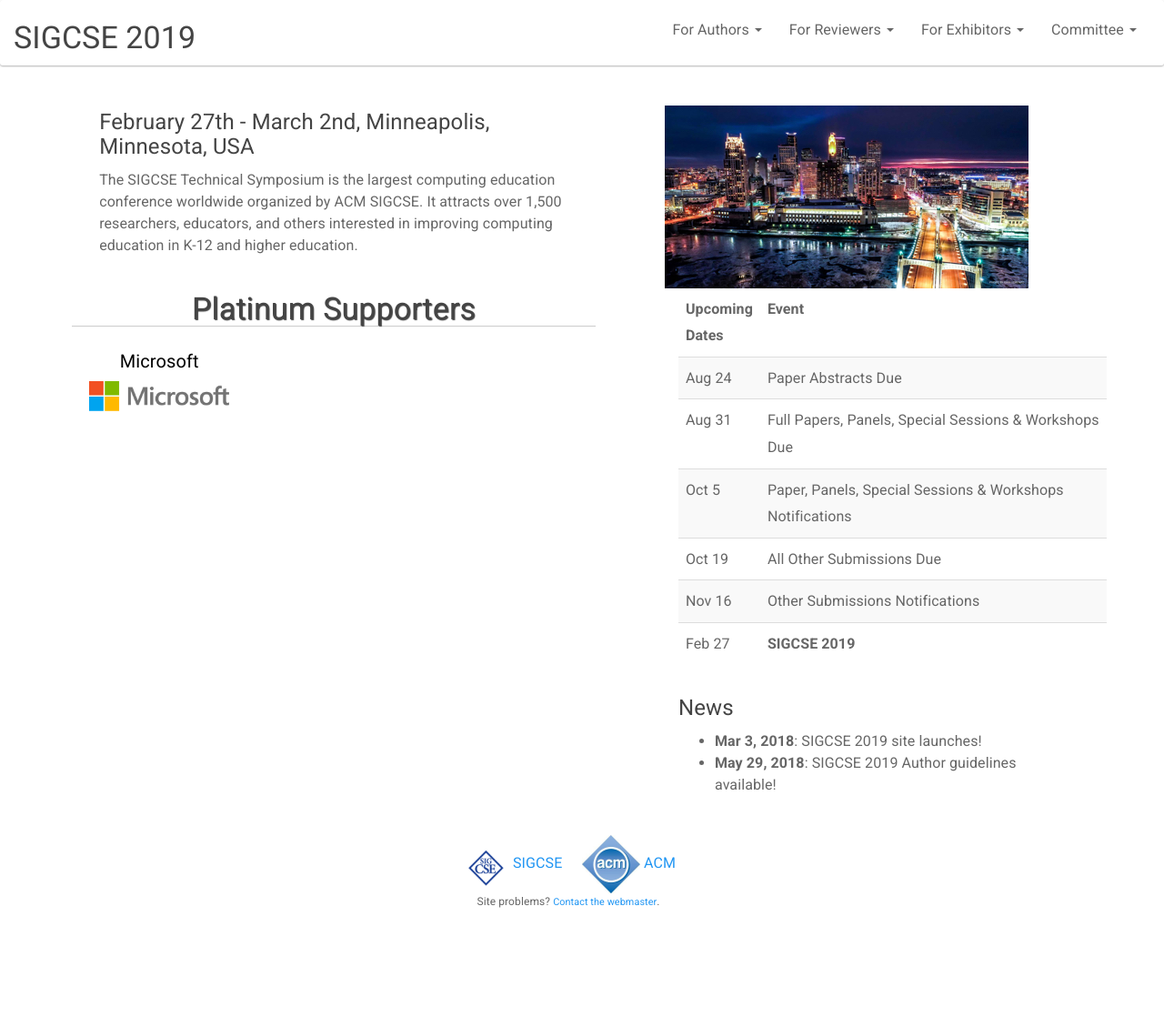
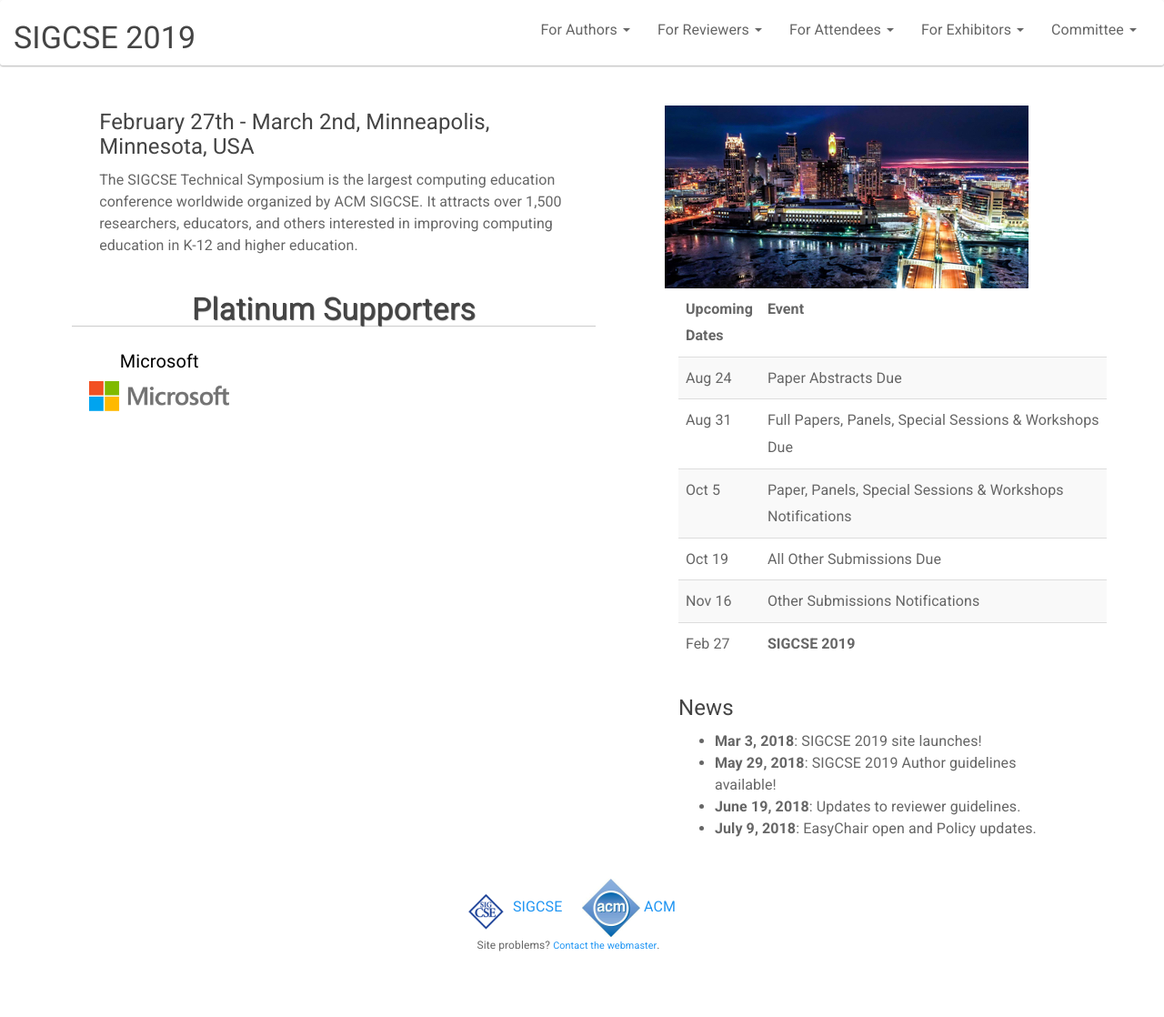
Before and after one commit to sheckman/sigcse2019, a Jekyll site: the page built from index.html, in a window 1280 px wide. Shown: the whole page at 91% size. Built offline with Jekyll 4.4.1, drawn with Linux system fonts in a browser that asks for light colours; before the commit the page ends 1070 px from its top, so only the background shows below that.

```diff
--- a/_data/committees.yaml
+++ b/_data/committees.yaml
@@ -68,6 +68,11 @@
   - name: Jessica Schmidt
     role: Student Research Competition
     inst:  North Carolina State University
+    email: src@sigcse2019.org
+
+  - name: Stephen Hughes
+    role: Student Research Competition
+    inst:  Coe College
     email: src@sigcse2019.org
 
   - name: Lina Battestilli
--- a/_includes/front-news.html
+++ b/_includes/front-news.html
@@ -7,4 +7,13 @@
 	<strong>May 29, 2018</strong>:
 		SIGCSE 2019 Author guidelines available!
   </li>
+  <li>
+	<strong>June 19, 2018</strong>:
+		Updates to reviewer guidelines.
+  </li>
+  <li>
+	<strong>July 9, 2018</strong>:
+		EasyChair open and Policy updates.
+  </li>
+
 </ul>
--- a/_includes/generic-submission-block.html
+++ b/_includes/generic-submission-block.html
@@ -29,9 +29,8 @@ Convert your submission-ready paper into Adobe PDF format. Refer to our [Creatin
 A PDF version of your submission should be uploaded using [the online submission system - EasyChair]({{site.data.cfp.submissionurl}}).
 
 <div class = "alert alert-warning" style="margin-top: 23px">
-    <span class="glyphicon glyphicon-align-left" aria-hidden="true"></span>
      <strong>
-<p>As Symposium and Program Chairs we wish to make it clear that we did NOT include the questions on gender and age in the author or reviewers details form, a form over which we have no control. The questions were set up automatically by EasyChair on a request from "ACM who sponsored this conference license". </p></strong>
+<p>As Symposium and Program Chairs we wish to make it clear that we did NOT include the questions on gender and age in the author or reviewers details form in EasyChair, a form over which we have no control. The questions were set up automatically by EasyChair on a request from "ACM who sponsored this conference license". </p></strong>
 
 <strong><p>The gender and age data is not visible to reviewers or authors and will not be used in any way in the process of reviewer selection, reviewer assignment, reviewing, decision making, or any conference planning.</p></strong>
 
```
Also changed, not shown: _data/cfp.yml (+9 -6 lines), _data/topnav.yaml (+4 -4 lines), policies.md (+4 -4 lines).
